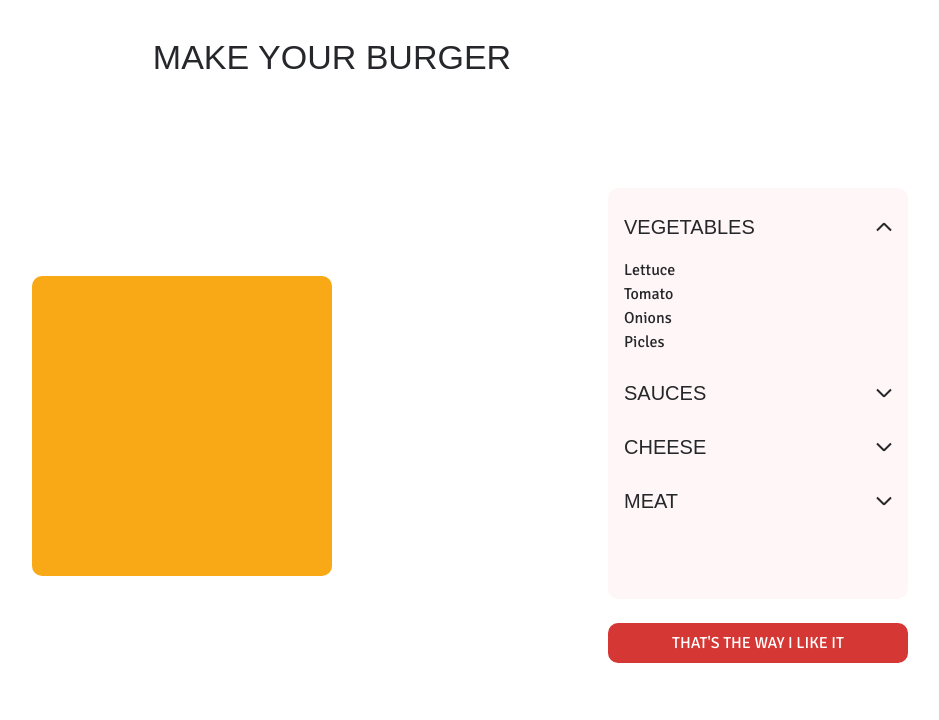
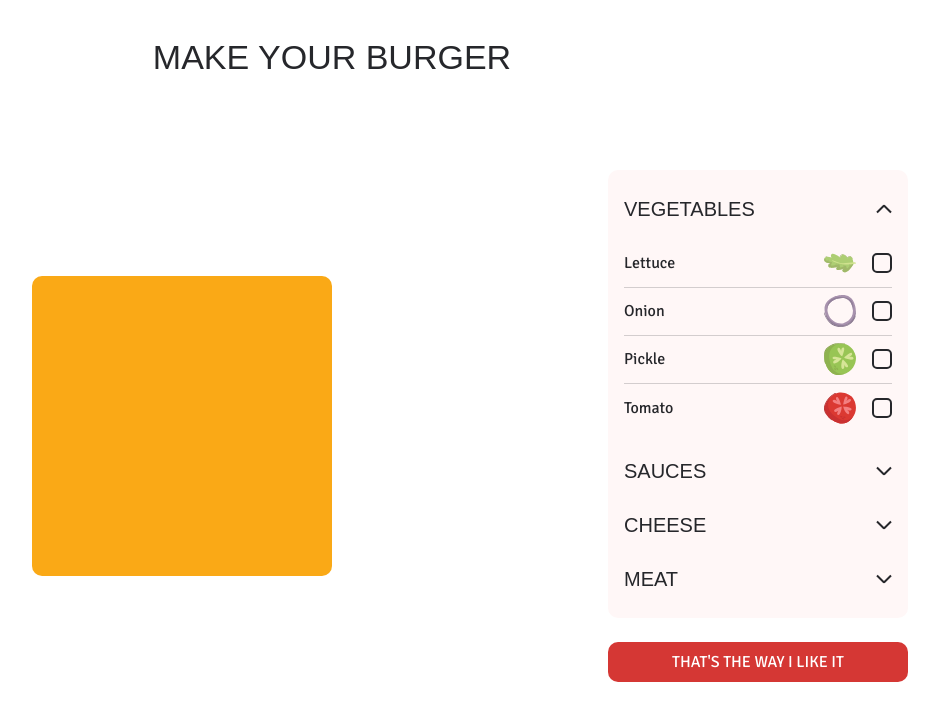
Before and after one commit to andresilva-cc/customburger, a Nuxt app: page /build in a window 1280 px wide. Shown: the top 720 px of the page, without its empty margins (308-1247 px from the left). Built offline with nearby package versions, Linux system fonts and the light colour scheme; a web font is replaced by a local one.

Commit message:
feat: options in build page

```diff
--- a/pages/build.vue
+++ b/pages/build.vue
@@ -1,31 +1,51 @@
 <script setup lang="ts">
-import { reactive } from 'vue'
+import { reactive, watch } from 'vue'
 
-type ExpansionPanels = {
-  [key: string]: {
-    title: string,
-    isExpanded: boolean
+type Categories = Array<{
+  title: string,
+  isExpanded: boolean,
+  options: Array<{
+    name: string,
+    isChecked: boolean
+  }>
+}>
+
+const categories: Categories = reactive([
+  {
+    title: 'Vegetables',
+    isExpanded: true,
+    options: [
+      { name: 'Lettuce', isChecked: false },
+      { name: 'Onion', isChecked: false },
+      { name: 'Pickle', isChecked: false },
+      { name: 'Tomato', isChecked: false }
+    ]
+  },
+  {
+    title: 'Sauces',
+    isExpanded: false,
+    options: [
+      { name: 'Mayo', isChecked: false },
+      { name: 'Green Mayo', isChecked: false }
+    ]
+  },
+  {
+    title: 'Cheese',
+    isExpanded: false,
+    options: [
+      { name: 'Cheese', isChecked: false }
+    ]
+  },
+  {
+    title: 'Meat',
+    isExpanded: false,
+    options: [
+      { name: 'Burger', isChecked: false },
+      { name: 'Chicken', isChecked: false },
+      { name: 'Bacon', isChecked: false }
+    ]
   }
-}
-
-const expansionPanels: ExpansionPanels = reactive({
-  vegetables: {
-    title: 'Vegetables',
-    isExpanded: true
-  },
-  sauces: {
-    title: 'Sauces',
-    isExpanded: false
-  },
-  cheese: {
-    title: 'Cheese',
-    isExpanded: false
-  },
-  meat: {
-    title: 'Meat',
-    isExpanded: false
-  }
-})
+])
 </script>
 
 <template>
@@ -38,20 +58,25 @@ const expansionPanels: ExpansionPanels = reactive({
         <div class="w-[300px] h-[300px] mx-auto bg-secondary-500 rounded-lg" />
       </div>
       <aside class="w-[300px]">
-        <div class="flex flex-col gap-6 h-[411px] py-6 px-4 bg-light-50 rounded-lg">
+        <div class="flex flex-col gap-6 py-6 px-4 bg-light-50 rounded-lg">
           <CbExpansionPanel
-            v-for="key in Object.keys(expansionPanels)"
-            :key="key"
-            v-model="expansionPanels[key].isExpanded"
+            v-for="category in categories"
+            :key="category.title"
+            v-model="category.isExpanded"
           >
             <template #title>
-              {{ expansionPanels[key].title }}
+              {{ category.title }}
             </template>
             <template #content>
-              <div>Lettuce</div>
-              <div>Tomato</div>
-              <div>Onions</div>
-              <div>Picles</div>
+              <CbOption
+                v-for="(option, index) in category.options"
+                :key="option.name"
+                v-model="option.isChecked"
+                :icon-name="`${option.name.split(' ').join('')}Ingredient`"
+                :bordered="index < category.options.length - 1"
+              >
+                {{ option.name }}
+              </CbOption>
             </template>
           </CbExpansionPanel>
         </div>
```
